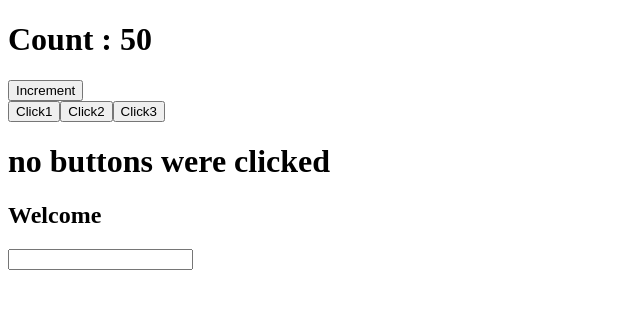
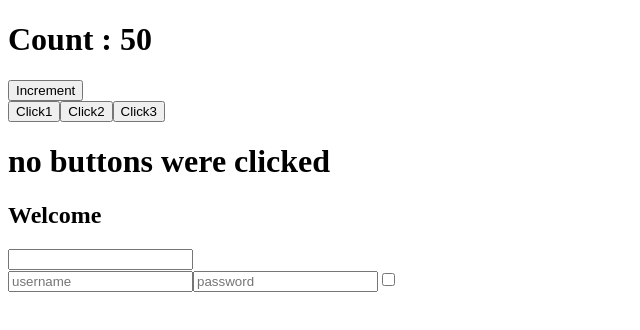
Before and after one commit to JennyPersichini/react-exercises, a React (Create React App) app in the folder react-exercises/: page / in a window 1280 px wide. Shown: the top 330 px of the page, without its empty margins (0-640 px from the left). Built offline with nearby package versions, Linux system fonts and the light colour scheme.

Commit message:
Complete forms 02

```diff
--- a/react-exercises/src/App.js
+++ b/react-exercises/src/App.js
@@ -2,6 +2,7 @@ import React from 'react'
 import ClickCounter from './ClickCounter'
 import ClickTracker from './ClickTracker'
 import InteractiveWelcome from './InteractiveWelcome'
+import Login from './Login'
 
 export default class App extends React.Component {
     render() {
@@ -10,6 +11,7 @@ export default class App extends React.Component {
             <ClickCounter initialValue={50} incrementBy={2}/>
             <ClickTracker />
             <InteractiveWelcome />
+            <Login />
             </div>
         )
     }
--- /dev/null
+++ b/react-exercises/src/Login.js
@@ -0,0 +1,35 @@
+import React from 'react';
+import ReactDOM from 'react-dom';
+
+const root = ReactDOM.createRoot(document.querySelector('#root'))
+export default class Login extends React.Component {
+    state = {
+        username: "",
+        password: "",
+        remember: false
+    }
+
+    handleUsernameInputChange = (event) => {
+        this.setState({username: event.target.value})
+    }
+
+    handlePasswordInputChange = (event) => {
+        this.setState({password: event.target.value})
+    }
+
+    handleRememberInputChange = (event) => {
+        this.setState({remember: event.target.checked})
+    }
+
+    render() {
+        return (
+            <div>
+                <input name='username' placeholder='username' value={this.state.username} onChange={this.handleUsernameInputChange}/>
+                <input name='password' placeholder='password' type='password' value={this.state.password} onChange={this.handlePasswordInputChange}/>
+                <input name='remember' type='checkbox' checked={this.state.remember} onChange={this.handleRememberInputChange}/>
+            </div>
+        )
+    }
+}
+
+root.render(<Login />)
```
